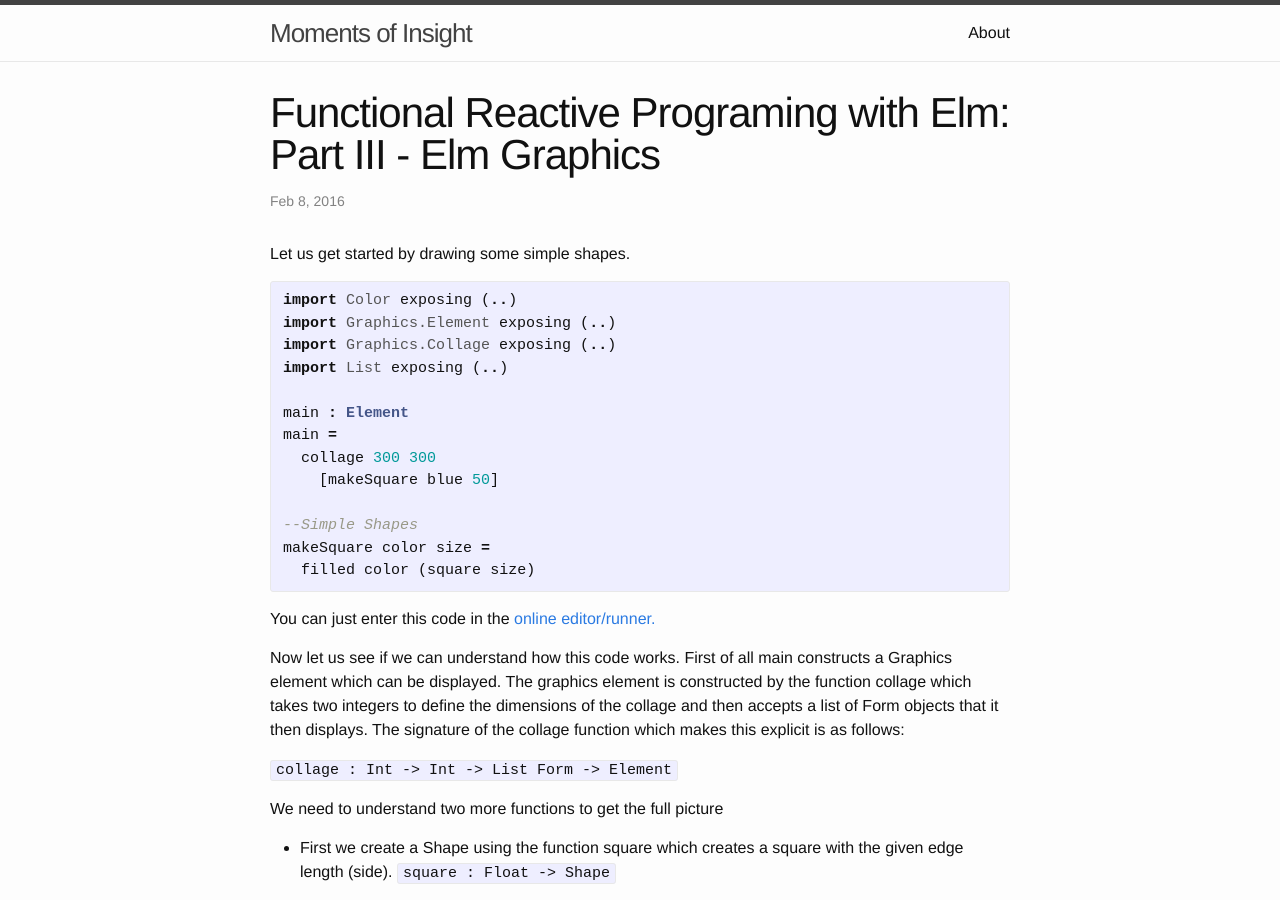
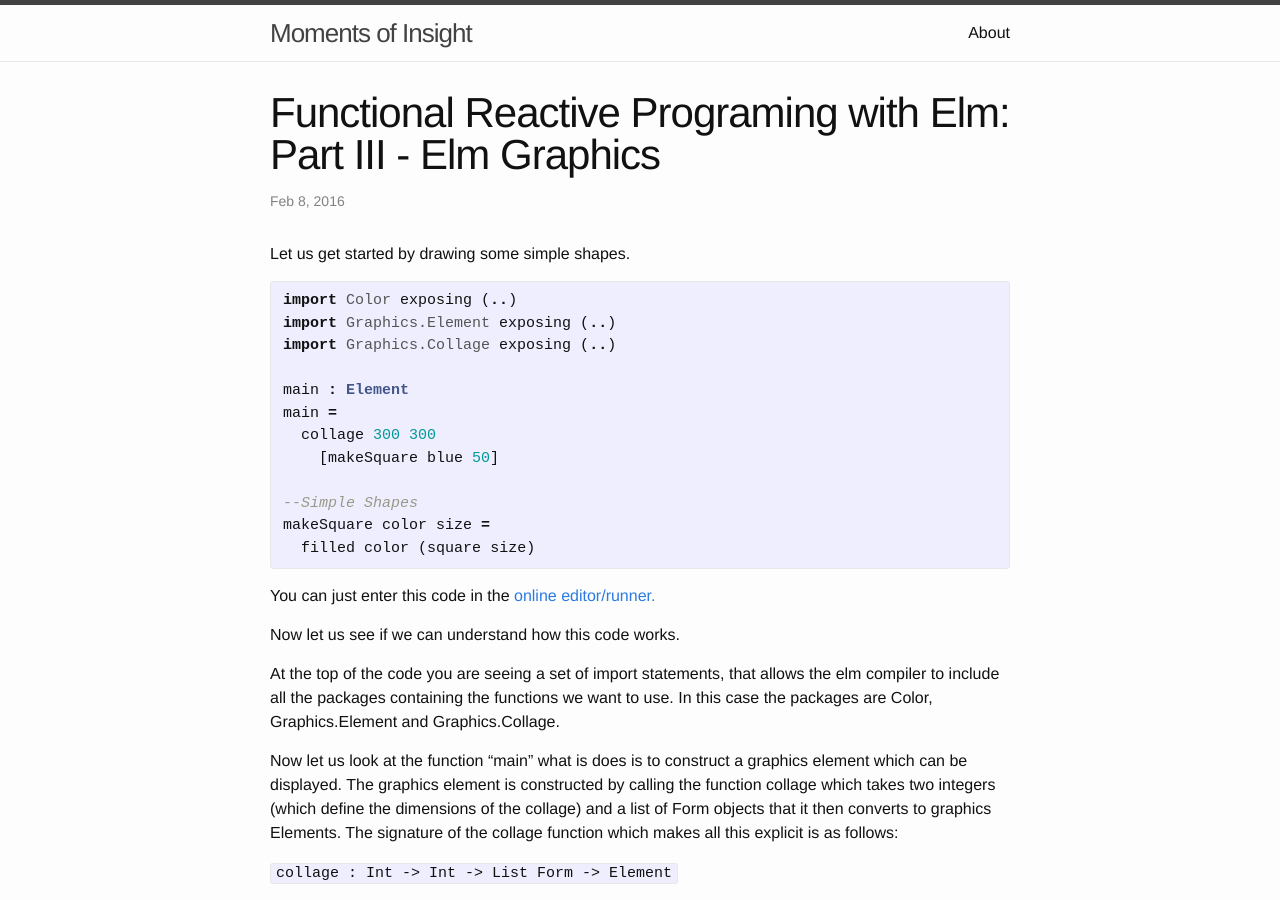
Before and after one commit to csmith111/csmith111.github.io, a Jekyll site: the page built from _posts/2016-02-08-ElmGraphics.markdown, in a window 1280 px wide and 900 px high. Built offline with Jekyll 4.4.1, drawn with Linux system fonts in a browser that asks for light colours.

Commit message:
fourth blog post

```diff
--- a/_posts/2016-02-08-ElmGraphics.markdown
+++ b/_posts/2016-02-08-ElmGraphics.markdown
@@ -12,7 +12,6 @@
 import Color exposing (..)
 import Graphics.Element exposing (..)
 import Graphics.Collage exposing (..)
-import List exposing (..)
 
 main : Element
 main =
@@ -28,7 +27,10 @@
 You can just enter this code in the [online editor/runner.][try-elm]
 
 Now let us see if we can understand how this code works.
-First of all main constructs a Graphics element which can be displayed. The graphics element is constructed by the function collage which takes two integers to define the dimensions of the collage and then accepts a list of Form objects that it then displays. The signature of the collage function which makes this explicit is as follows:
+
+At the top of the code you are seeing a set of import statements, that allows the elm compiler to include all the packages containing the functions we want to use. In this case the packages are Color, Graphics.Element  and Graphics.Collage.
+
+Now let us look at the function "main" what is does is to construct a graphics element which can be displayed. The graphics element is constructed by calling the function collage which takes two integers (which define the dimensions of the collage) and a list of Form objects that it then converts to graphics Elements. The signature of the collage function which makes all this explicit is as follows:
 
 `collage : Int -> Int -> List Form -> Element`
 
```
